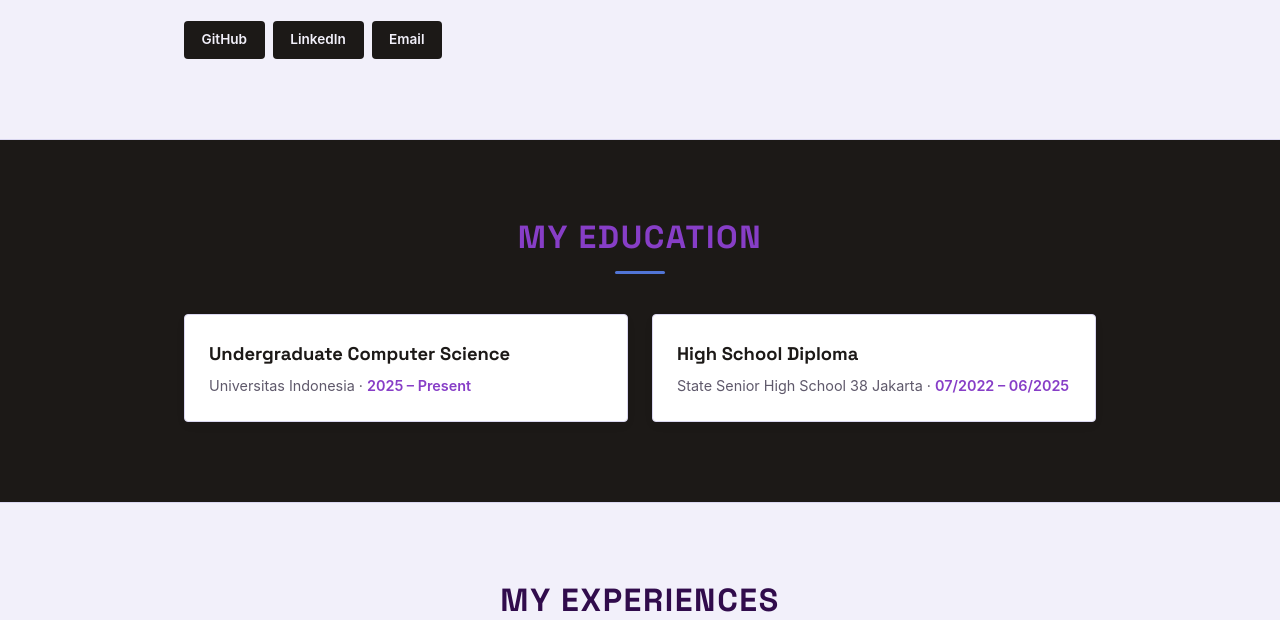
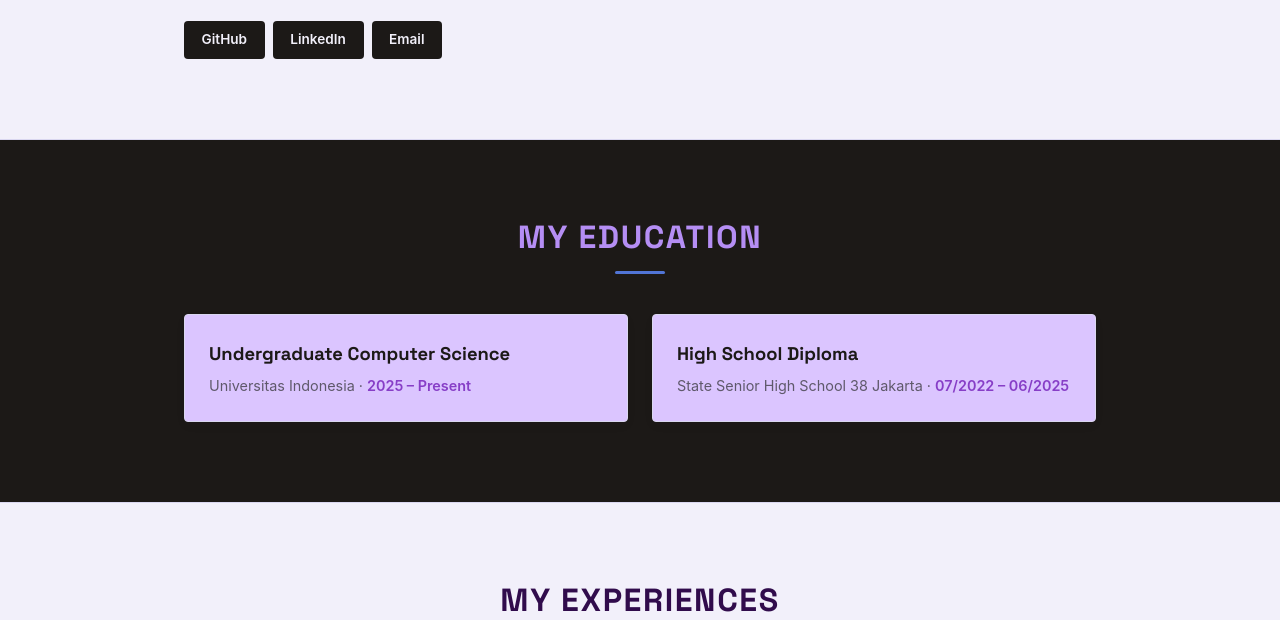
Before and after one commit to celinenn/myportfolio, a Django app: page / in a window 1280 px wide. Shown: the part 588-1208 px from the top of the page. Run offline with Django 5.2, Linux system fonts and the light colour scheme.

Commit message:
Changed education card background color

```diff
--- a/static/css/style.css
+++ b/static/css/style.css
@@ -13,6 +13,7 @@
     --royal-blue: #5175d6ff;
     --carbon-black: #1c1917ff;
     --lavender-mist: #f2f0faff;
+    --light-lavender: #dbc5ff;
     --line: #dad7f0;
     --text-muted: #5f596b;
 
@@ -235,7 +236,7 @@ h1, h2, h3, .brand, .nav-content, .section-title {
     text-align: center;
     font-size: 2rem;
     font-weight: 700;
-    color: var(--blue-violet);
+    color: var(--bright-lavender);
     text-transform: uppercase;
     letter-spacing: 0.05em;
     margin-bottom: 2.5rem;
@@ -267,7 +268,7 @@ h1, h2, h3, .brand, .nav-content, .section-title {
 }
 
 .education-card {
-    background-color: #ffffff;
+    background-color: var(--light-lavender);
     border: 1px solid var(--line);
     border-radius: var(--radius);
     padding: 1.5rem;
```
